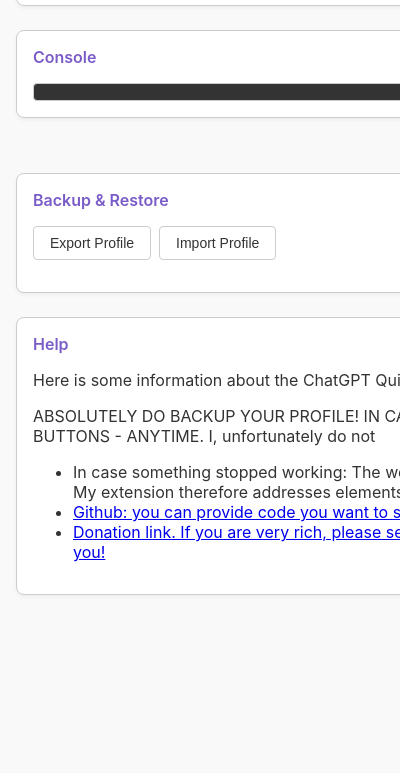
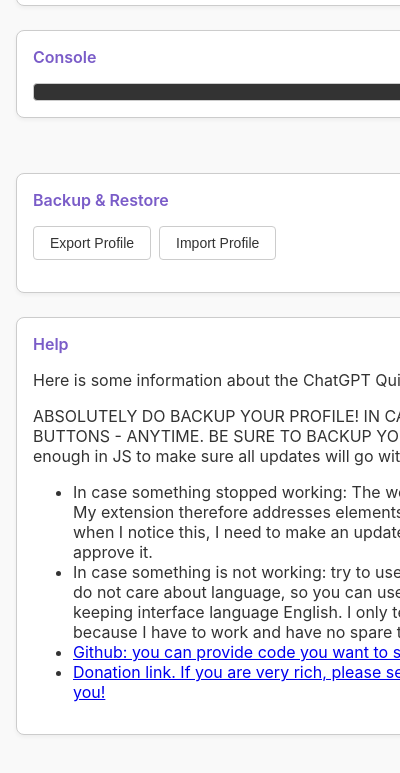
Before and after one commit to MaxITService/OneClickPrompts, a browser extension: page popup.html in a window 400 px wide. Shown: the part 724-1497 px from the top of the page. Before the commit the page ends 1359 px from the top, so only its background shows below. Drawn offline with Linux system fonts and the light colour scheme.

Commit message:
Poput texts

```diff
--- a/popup.html
+++ b/popup.html
@@ -106,9 +106,10 @@
         <section class="section" id="helpSection">
             <h2>Help</h2>
             <p>Here is some information about the ChatGPT Quick Buttons</p>
-            <p>ABSOLUTELY DO BACKUP YOUR PROFILE! IN CASE OF UPDATE, YOU MAY LOSE YOUR BUTTONS - ANYTIME. I, unfortunately do not </p>
+            <p>ABSOLUTELY DO BACKUP YOUR PROFILE! IN CASE OF UPDATE, YOU MAY LOSE YOUR BUTTONS - ANYTIME. BE SURE TO BACKUP YOUR PROFILE! I am not yet skillful enough in JS to make sure all updates will go without problems</p>
             <ul>
-                <li>In case something stopped working: The websites often change their structure. My extension therefore addresses elements that are not longer present.</li>
+                <li>In case something stopped working: The websites often change their structure. My extension therefore addresses elements that are not longer present. Therefore, when I notice this, I need to make an update, and then it takes time for Google to approve it.</li>
+                <li>In case something is not working: try to use English version of the websites. LLMs do not care about language, so you can use any language you want in chat, while keeping interface language English. I only test on English languages of webpages, because I have to work and have no spare time.</li>
                 <li><a href="https://github.com/MaxITService/ChatGPT-Quick-Buttons-for-your-text">Github: you can provide code you want to see in app here.</a></li>
                 <li><a href="https://buymeacoffee.com/netstaff">Donation link. If you are very rich, please send me huge amount of money, thank you!</a></li>
             </ul>
```
